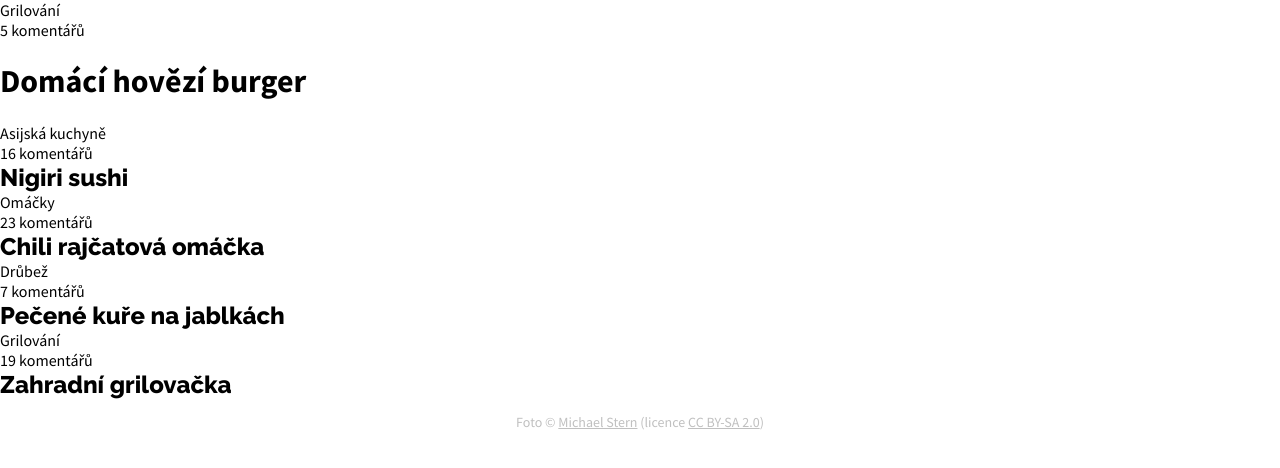
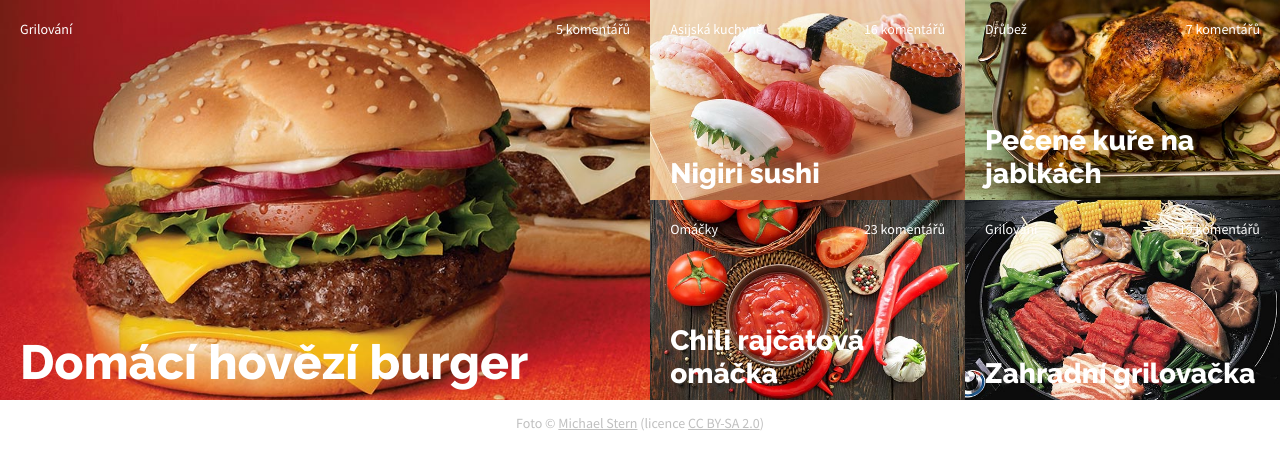
Before and after one commit to tvorimweb-2019-praha-podzim/projekt-5-recepty-hildik, a plain HTML site: page index.html in a window 1280 px wide. Drawn offline with Linux system fonts and the light colour scheme.

Commit message:
Update style.css
hotovo

```diff
--- a/style.css
+++ b/style.css
@@ -8,10 +8,19 @@ html { box-sizing: border-box; }
 body {
     margin: 0;
     font-family: 'Source Sans Pro', sans-serif;
+    color: white;
+    font-size: 14px;
 }
 
 h2 {
     margin: 0;
+    font-family: 'Raleway', sans-serif;
+    font-size: 18px;
+}
+
+h1 {
+    margin:0;
+    font-size: 28px;
     font-family: 'Raleway', sans-serif;
 }
 
@@ -25,18 +34,114 @@ h2 {
     color: silver;
 }
 
-/* -------------------------------------------------- */
+.hlavniRecept{
+    background-image: url("images/burger.jpg");
+    background-repeat: no-repeat;
+    background-position: center;
+    background-size: cover;
+    min-height: 200px;
+    padding: 10px;
+    position: relative;
+}
 
-/*
-pouzivame mobile first pristup
-tj. vychozi styly mimo media query jsou pro nejmensi mobilni zarizeni (telefony)
-s pribyvajici sirkou pridavame media query pro...
-tablety:
+.small {
+    background-repeat: no-repeat;
+    background-position: center;
+    background-size: cover;
+    min-height: 90px;
+    padding: 10px;
+    position: relative;
+}
+
+.receptMeta {
+    display: flex;
+    justify-content: space-between;
+}
+
+.receptNazev {
+    position: absolute;
+    bottom: 10px;
+}
+
+.receptRecept2 {
+    background-image: url("images/sushi.jpg");
+}
+
+.receptRecept3 {
+    background-image: url("images/rajcata.jpg");
+}
+
+.receptRecept4 {
+    background-image: url("images/kure.jpg");
+}
+
+.receptRecept5 {
+    background-image: url("images/grilovani.jpg");
+}
+
+.doporucujeme {
+    display: flex;
+    flex-direction: column;
+}
+
+/* tablet */
 @media (min-width: 480px) {
+    h1 {
+        font-size: 36px;
+        bottom: 20px;
+    }
+
+    h2{
+        font-size: 22px;
+    }
+
+.hlavniRecept {
+    padding: 20px;
+    min-height: 250px;
+    width: 100%;
 }
-notebook/pc:
+
+.small {
+    padding: 20px;
+    min-height: 150px;
+}
+
+.sloupec{
+    width: 50%;
+}
+
+.doporucujeme {
+    flex-wrap: wrap;
+    flex-direction: row;
+}
+}
+
+
+
+
+/* notebook/pc: */
 @media (min-width: 860px) {
+    h1 {
+        font-size:48px;
+    }
+
+    h2{
+        font-size: 28px;
+    }
+
+    .hlavniRecept {
+        min-height: 400px;
+        /* width:33.33%; */
+    }
+
+    .small {
+        min-height: 200px;
+        /* width:33%; */
+    }
+
+.doporucujeme {
+    flex-wrap: nowrap;
 }
-*/
 
-/* tvoje styly sem */
+
+}
```
